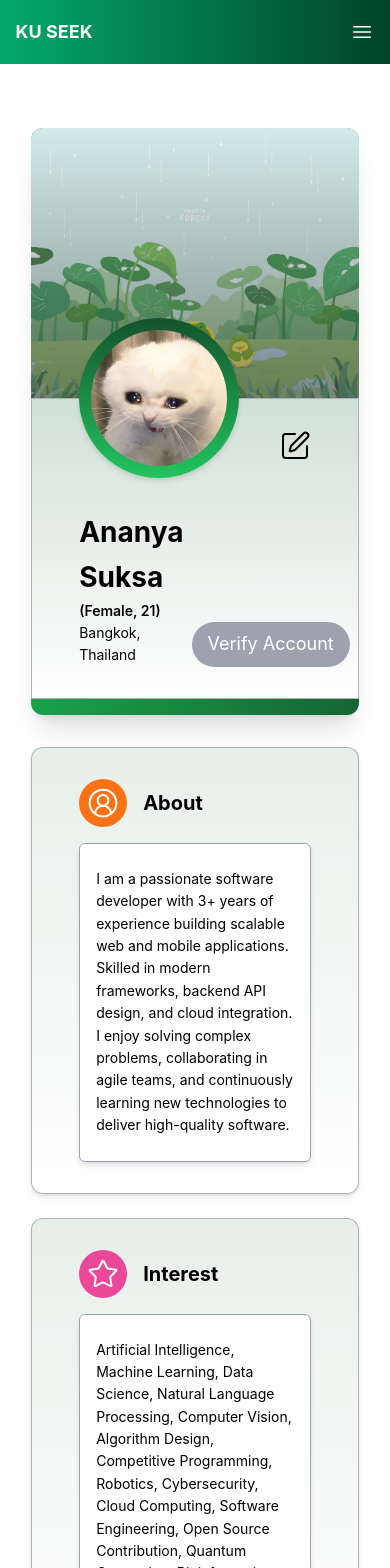
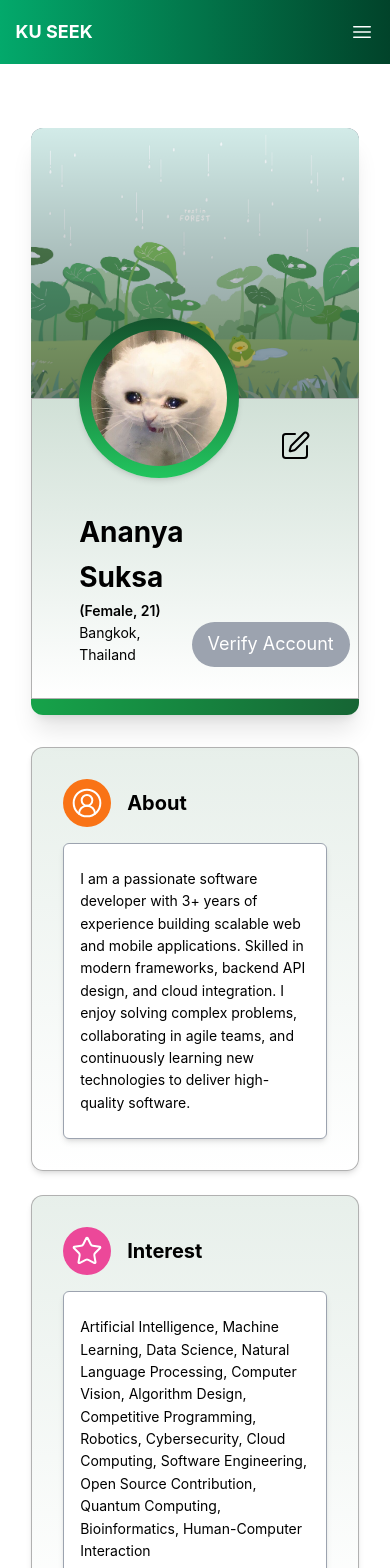
Before and after one commit to KU-jobapp-guys/KU-Seek, a Vue app in the folder frontend/: page /student/profile/1 in a window 390 px wide. Shown: the top 1568 px of the page. Built offline with nearby package versions, Linux system fonts and the light colour scheme.

Commit message:
make student profile view responsive

```diff
--- a/frontend/src/views/profile/StudentProfile.vue
+++ b/frontend/src/views/profile/StudentProfile.vue
@@ -29,7 +29,7 @@ const loadStudent = (id?: string) => {
 
 const profileStyle = {
   sectionBox:
-    'bg-gradient-to-b from-green-800/10 to-white py-8 px-12 rounded-xl w-full ring-1 ring-[#B1B1B1] ring-inset shadow-md',
+    'bg-gradient-to-b from-green-800/10 to-white py-8 px-8 md:px-12 rounded-xl w-full ring-1 ring-[#B1B1B1] ring-inset shadow-md',
   sectionIcon: 'w-12 h-12 p-2 flex items-center justify-center rounded-full text-white',
   contentBox: 'bg-white mt-4 px-4 py-6 w-full border border-gray-400 rounded-md shadow-md',
 }
```
